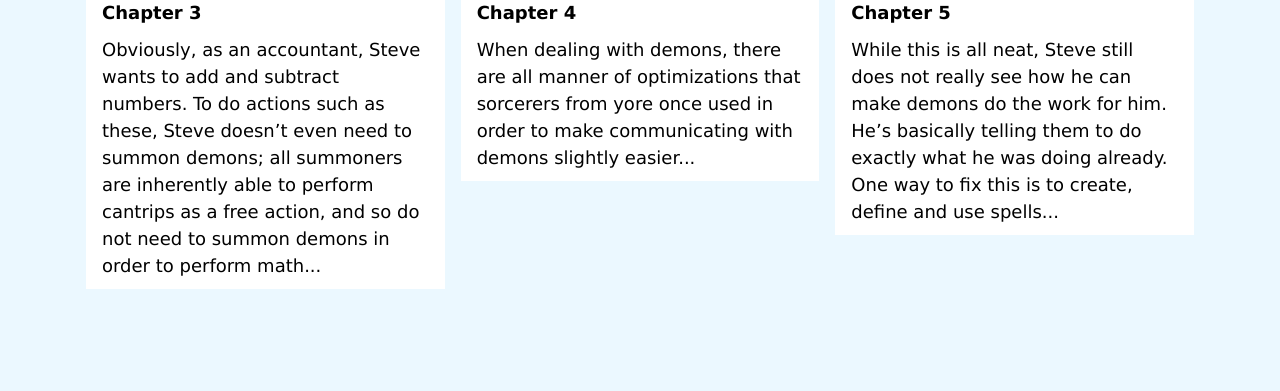
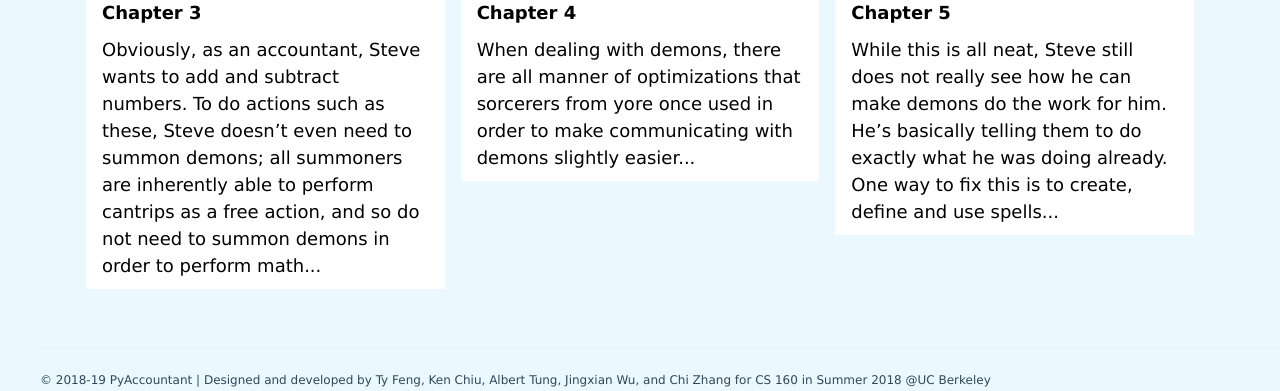
Before and after one commit to ytyfeng/PyAccountant, a Django app: page / in a window 1280 px wide. Shown: the part 1138-1529 px from the top of the page. Before the commit the page ends 1427 px from the top, so only its background shows below. Run offline with Django 3.2, Linux system fonts and the light colour scheme; some libraries are stand-ins or nearby versions.

Commit message:
added copyright statement

```diff
--- a/cs160_final/templates/cs160_final/index.html
+++ b/cs160_final/templates/cs160_final/index.html
@@ -41,6 +41,9 @@
 
 p {
     font-size: 1.2em;
+}
+pp {
+  font-size: .8em;
 }
  .navbar-default {
     background-color: #9EE493;
@@ -167,5 +170,13 @@ nav-link {
 
 </div>
 
+<!-- Footer -->
+	<div style="clear: both"></div>
+    <div id="footer" style="padding-left:40px;"> <br>
+    	<hr>
+        <pp>&copy; 2018-19 PyAccountant |
+        Designed and developed by Ty Feng, Ken Chiu, Albert Tung, Jingxian Wu, and Chi Zhang for <a href="https://www2.eecs.berkeley.edu/Courses/CS160/">CS 160</a> in Summer 2018 <a href="https://www.berkeley.edu/">@UC Berkeley</a></pp>
+    </div>
+
 </body>
 </html>
```
